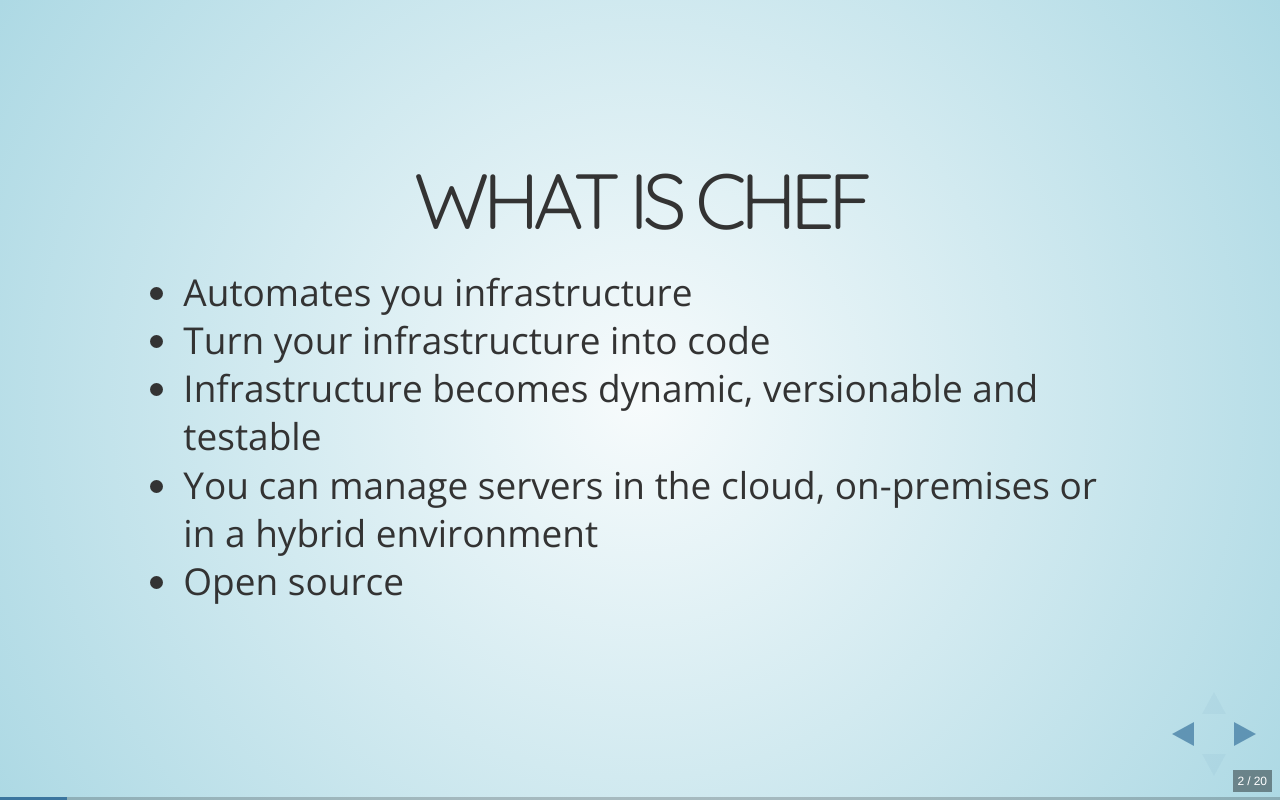
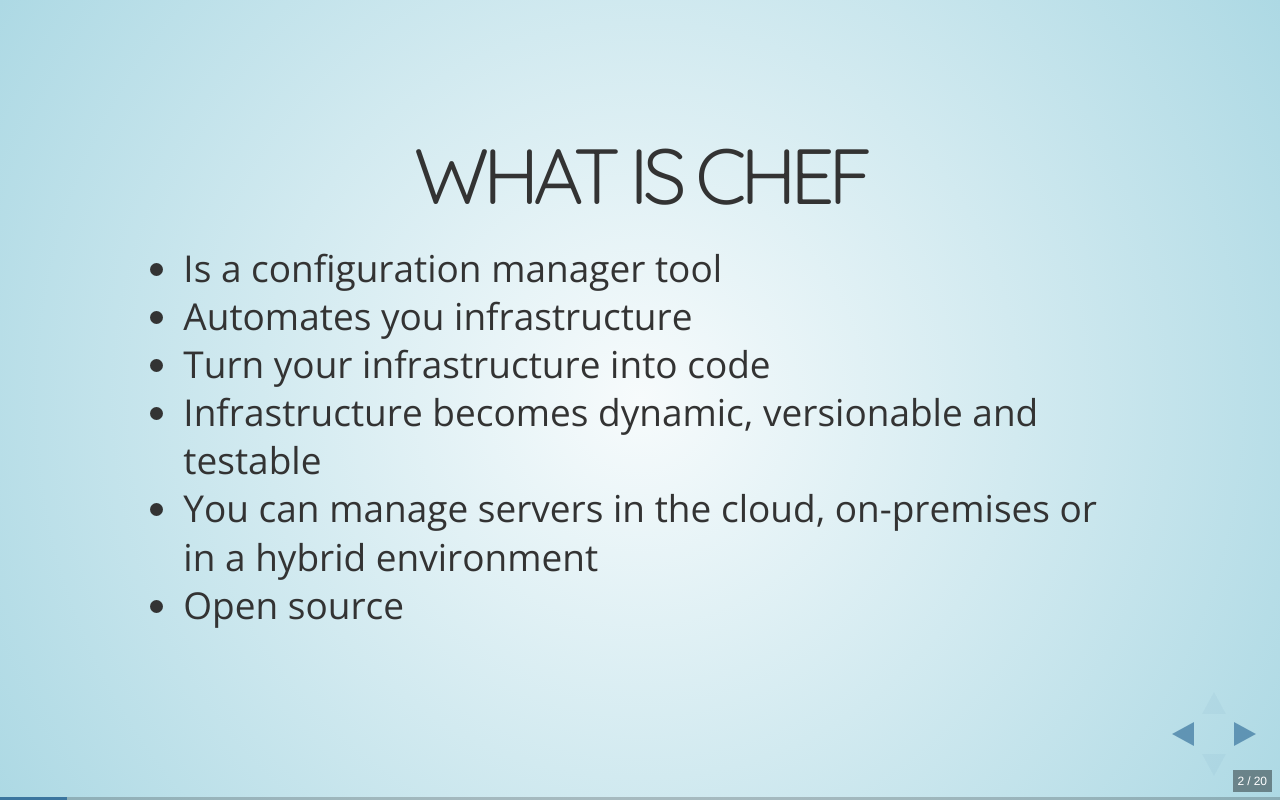
Before and after one commit to aeleftheriadis/IaC-With-Chef, a website: page presentation/index.html in a window 1280 px wide. Both pictures are taken after a click on the button 1251 px from the left and 734 px from the top of the page. Drawn offline with nearby package versions, Linux system fonts and the light colour scheme.

Commit message:
added slide

```diff
--- a/presentation/index.html
+++ b/presentation/index.html
@@ -37,6 +37,7 @@
 				<section>
 					<h2>What is Chef</h2>
 					<ul>
+						<li>Is a configuration manager tool</li>
 						<li>Automates you  infrastructure</li>
 						<li>Turn your infrastructure into code</li>
 						<li>Infrastructure becomes dynamic, versionable and testable</li>
```
